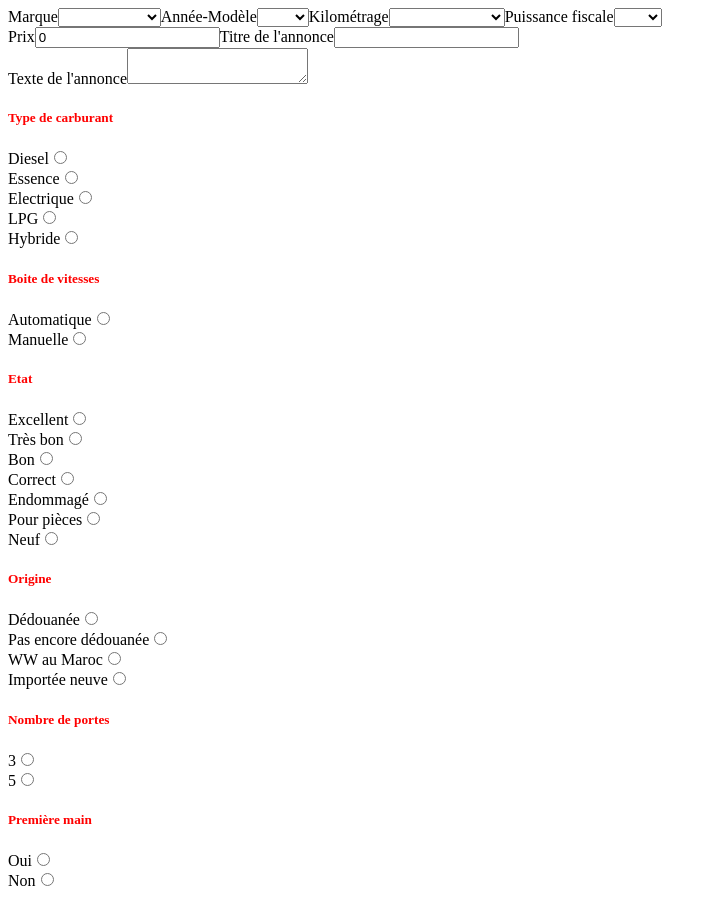
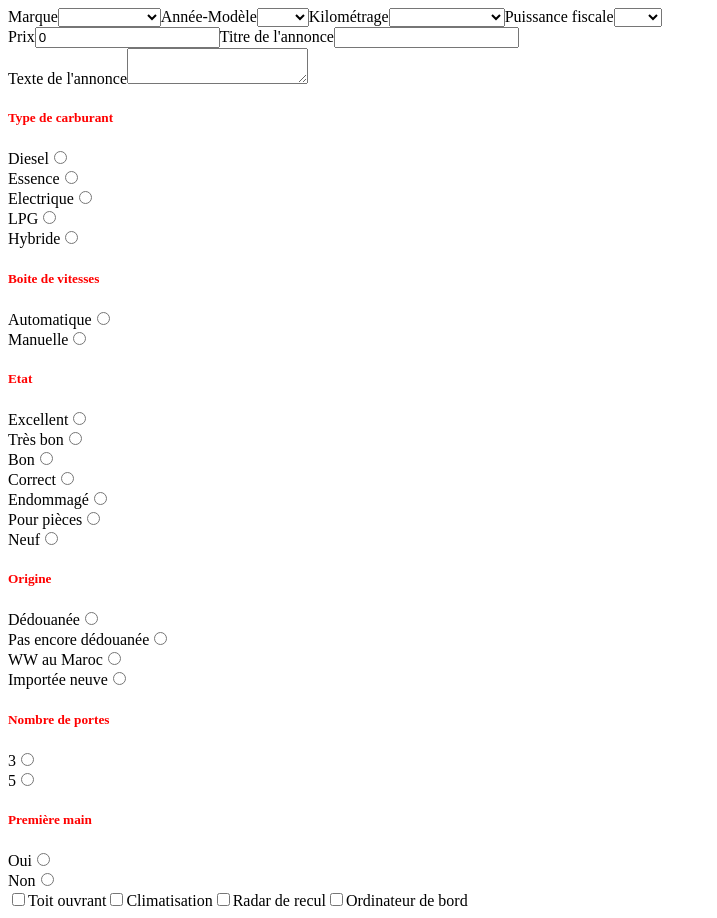
Before and after one commit to Aveamxela/form-avito, a React (Create React App) app: page / in a window 1280 px wide. Shown: the whole page, without its empty margins (0-717 px from the left). Built offline with nearby package versions, Linux system fonts and the light colour scheme; the HTML template or start-up script is replaced by a standard one.

Commit message:
Le component Checkbox est fait

```diff
--- a/src/App.js
+++ b/src/App.js
@@ -7,9 +7,11 @@ export default function App() {
     kilometrage: ['', '0 - 4 999', '5 000 - 9 999', '10 000 - 14 999', '15 000 - 19 999'],
     puissanceFiscale: ['', '4C', '5CV', '6CV', '7CV'],
   }
+
+  const details = ['Toit ouvrant', 'Climatisation', 'Radar de recul', 'Ordinateur de bord'];
     return (
         <>
-            <AddCar options={options}/>
+            <AddCar options={options} details={details}/>
         </>
     );
 }
--- a/src/components/AddCar.js
+++ b/src/components/AddCar.js
@@ -4,8 +4,9 @@ import Input from "./Input";
 import Textarea from "./Textarea";
 import Label from "./Label";
 import RadioBtns from "./RadioBtns";
+import Checkbox from "./Checkbox";
 
-const AddCar = ({ options }) => {
+const AddCar = ({ options, details }) => {
 
     const {
         marque,
@@ -23,15 +24,31 @@ const AddCar = ({ options }) => {
         puissanceFiscale: "",
         prix: 0,
         titre: "",
+        details: {
+          "Toit ouvrant": false,
+          "Climatisation": false,
+          "Radar de recul": false,
+          "Ordinateur de bord": false,
+        },
     });
 
     const handleChange = (e) => {
-        const { name, value } = e.target;
-        console.log(e.target);
-        setFormData((prevState) => ({
-            ...prevState,
-            [name]: value,
-        }));
+        const { name, value, type, checked } = e.target;
+
+        setFormData((prevState) => {
+          if (type === 'checkbox') {
+              return {
+                  ...prevState,
+                  details: { ...prevState.details, [name]: checked }
+              };
+          } else {
+              return {
+                  ...prevState,
+                  [name]: value
+              };
+          }
+      });
+
     };
 
     const handleChangeRadio = (name,value) => {
@@ -162,6 +179,11 @@ const AddCar = ({ options }) => {
                     name="premiere_main"
                     onChoiceradio={handleChangeRadio}
                 />
+                <Checkbox
+                  details={details}
+                  type="checkbox"
+                  checked={false}
+                  onChange={handleChange} />
                     </form>
         </>
     );
--- /dev/null
+++ b/src/components/Checkbox.js
@@ -0,0 +1,27 @@
+import Input from "./Input";
+import Label from "./Label";
+
+const Checkbox = ({ details, value, checked, onChange }) => {
+  return (
+    <div>
+      {details.map((detail, index) => {
+        return (
+          <>
+            <Input
+              name={detail}
+              type="checkbox"
+              checked={checked}
+              onChange={onChange}
+              key={index}
+              value={value}
+            />
+            <Label text={detail} />
+          </>
+        )
+      })}
+    </div>
+  );
+}
+
+
+export default Checkbox;
```
